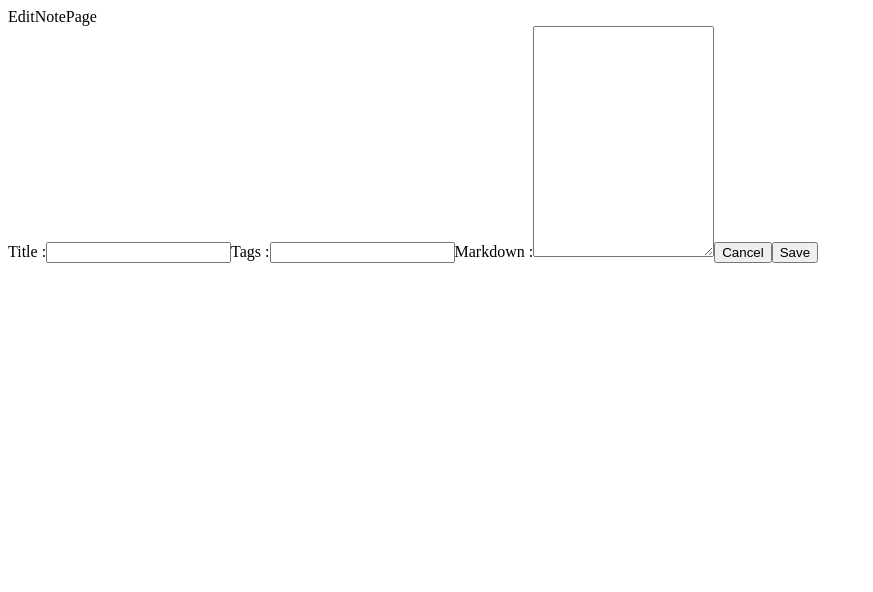
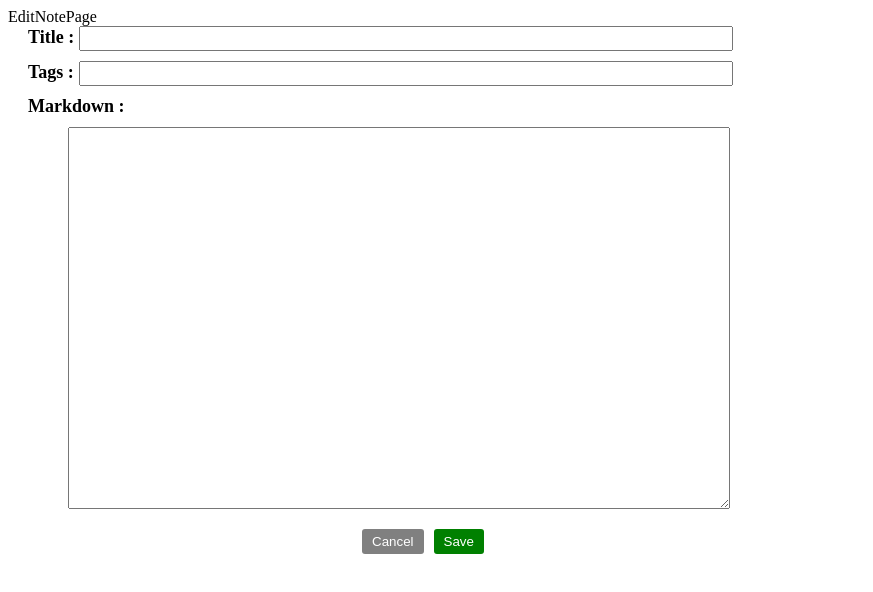
Before and after one commit to JohnMwendwa/notes-app, a React (Vite) app: page /1/edit in a window 1280 px wide. Shown: the top 592 px of the page, without its empty margins (0-873 px from the left). Built offline with nearby package versions, Linux system fonts and the light colour scheme.

Commit message:
style the NoteForm component

```diff
--- a/src/components/NoteForm.tsx
+++ b/src/components/NoteForm.tsx
@@ -1,11 +1,60 @@
 import { useRef, useState } from "react";
 import { useNavigate } from "react-router-dom";
+import styled from "styled-components";
 
 import NoteProps from "../models/note";
 
 interface NoteFormProps extends Partial<NoteProps> {
   onSubmit: (data: NoteProps) => void;
 }
+
+const Form = styled.form`
+  width: 80%;
+  max-width: 800px;
+  padding: 0 20px;
+
+  label {
+    display: block;
+    margin-bottom: 10px;
+    font-weight: bold;
+    font-size: 18px;
+  }
+
+  input {
+    width: 80%;
+    max-width: 800px;
+    padding: 3px 5px;
+    margin-left: 5px;
+  }
+
+  textarea {
+    display: block;
+    width: 80%;
+    max-width: 800px;
+    margin: 0 40px;
+    padding: 10px;
+    font-size: 16px;
+  }
+`;
+
+const ActionBtns = styled.div`
+  display: flex;
+  justify-content: center;
+  margin-top: 20px;
+`;
+
+const CancelBtn = styled.button`
+  background-color: grey;
+  color: white;
+  margin-right: 10px;
+  padding: 5px 10px;
+  border: none;
+  border-radius: 3px;
+  cursor: pointer;
+`;
+const SaveBtn = styled(CancelBtn)`
+  background-color: green;
+`;
 
 export default function NoteForm({
   onSubmit,
@@ -39,7 +88,7 @@ export default function NoteForm({
   };
 
   return (
-    <form onSubmit={handleSubmit}>
+    <Form onSubmit={handleSubmit}>
       <label htmlFor="title">
         Title :
         <input
@@ -60,20 +109,22 @@ export default function NoteForm({
           onChange={(e) => setNewTags(e.target.value)}
         />
       </label>
-      <label htmlFor="markdown">
-        Markdown :
+      <label htmlFor="markdown">Markdown :</label>
       <textarea
         id=""
-          rows={15}
+        rows={20}
         required
         ref={markdownRef}
         defaultValue={markdown}
       ></textarea>
-      </label>
-      <button type="button" onClick={() => navigate(-1)}>
+
+      <ActionBtns>
+        <CancelBtn type="button" onClick={() => navigate(-1)}>
           Cancel
-      </button>
-      <button type="submit">Save</button>
-    </form>
+        </CancelBtn>
+
+        <SaveBtn type="submit">Save</SaveBtn>
+      </ActionBtns>
+    </Form>
   );
 }
```
Lines whose indentation alone changed are shown as unchanged.
